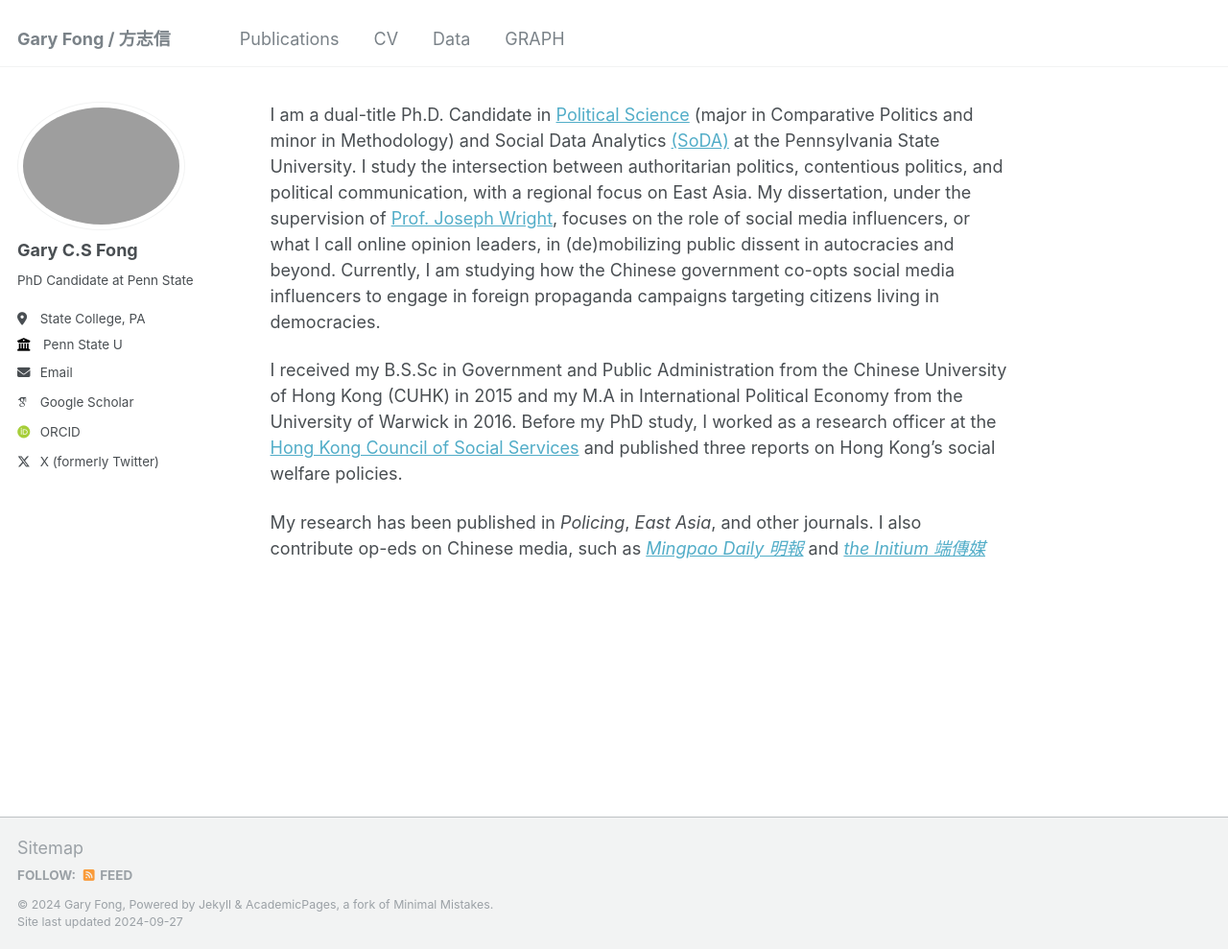
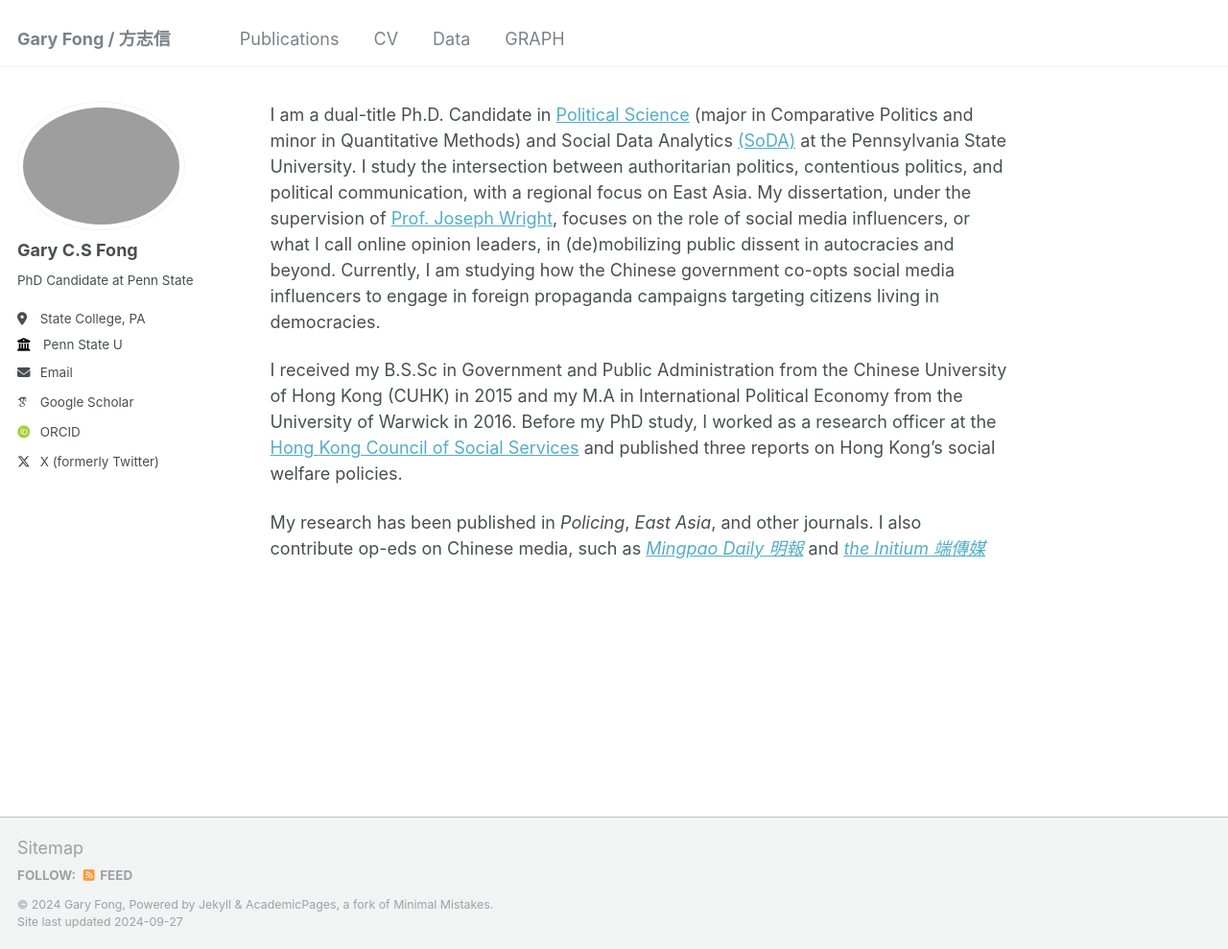
Before and after one commit to sap98fcs/sap98fcs.github.io, a Jekyll site: the page built from _pages/about.md, in a window 1280 px wide and 989 px high. Shown: the whole window at 96% size. Built offline with Jekyll 4.4.1, drawn with Linux system fonts in a browser that asks for light colours; some web fonts are replaced.

Commit message:
Update about.md

```diff
--- a/_pages/about.md
+++ b/_pages/about.md
@@ -7,7 +7,7 @@ redirect_from:
   - /about.html
 ---
 
-I am a dual-title Ph.D. Candidate in [Political Science](https://polisci.la.psu.edu) (major in Comparative Politics and minor in Methodology) and Social Data Analytics [(SoDA)](https://soda.la.psu.edu/) at the Pennsylvania State University. I study the intersection between authoritarian politics, contentious politics, and political communication, with a regional focus on East Asia. My dissertation, under the supervision of [Prof. Joseph Wright](https://polisci.la.psu.edu/people/jgw12/), focuses on the role of social media influencers, or what I call online opinion leaders, in (de)mobilizing public dissent in autocracies and beyond. Currently, I am studying how the Chinese government co-opts social media influencers to engage in foreign propaganda campaigns targeting citizens living in democracies.
+I am a dual-title Ph.D. Candidate in [Political Science](https://polisci.la.psu.edu) (major in Comparative Politics and minor in Quantitative Methods) and Social Data Analytics [(SoDA)](https://soda.la.psu.edu/) at the Pennsylvania State University. I study the intersection between authoritarian politics, contentious politics, and political communication, with a regional focus on East Asia. My dissertation, under the supervision of [Prof. Joseph Wright](https://polisci.la.psu.edu/people/jgw12/), focuses on the role of social media influencers, or what I call online opinion leaders, in (de)mobilizing public dissent in autocracies and beyond. Currently, I am studying how the Chinese government co-opts social media influencers to engage in foreign propaganda campaigns targeting citizens living in democracies.
 
 I received my B.S.Sc in Government and Public Administration from the Chinese University of Hong Kong (CUHK) in 2015 and my M.A in International Political Economy from the University of Warwick in 2016. Before my PhD study, I worked as a research officer at the [Hong Kong Council of Social Services](https://www.hkcss.org.hk/?lang=en) and published three reports on Hong Kong's social welfare policies.
 
```
